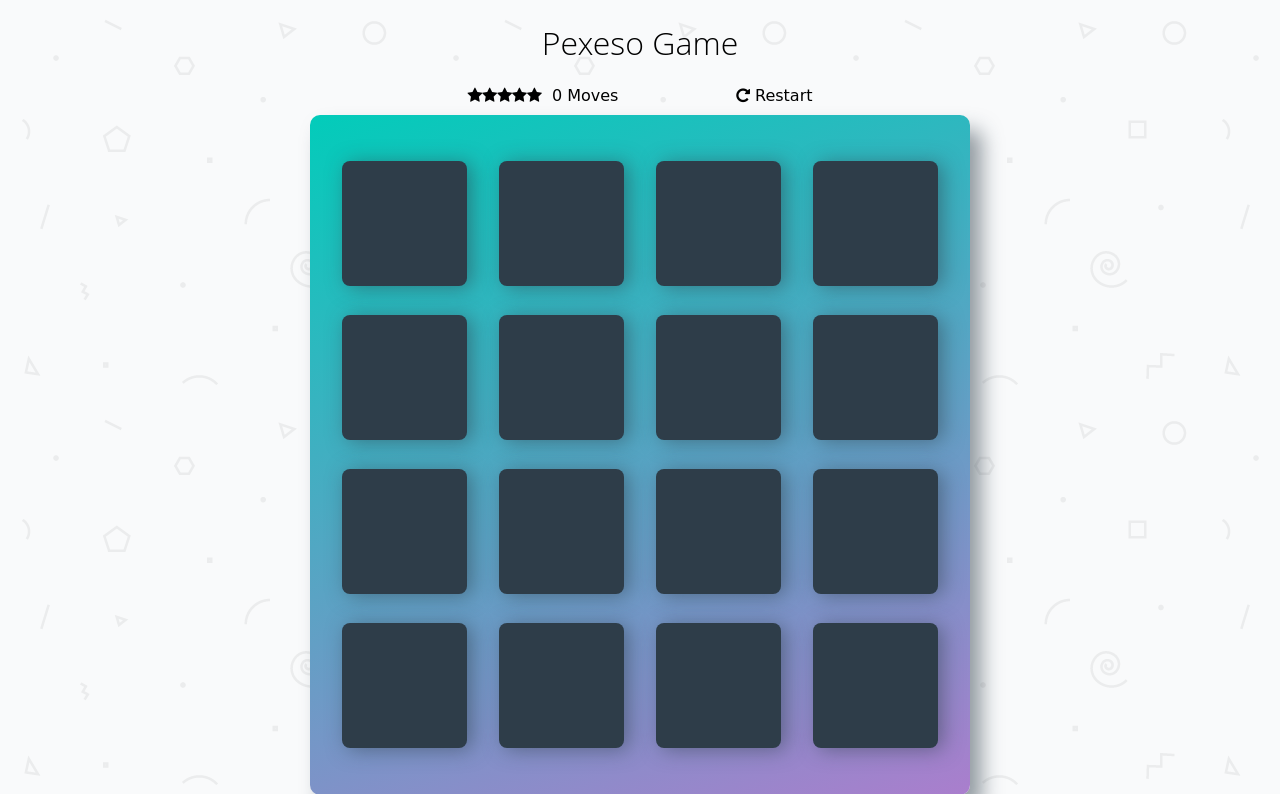
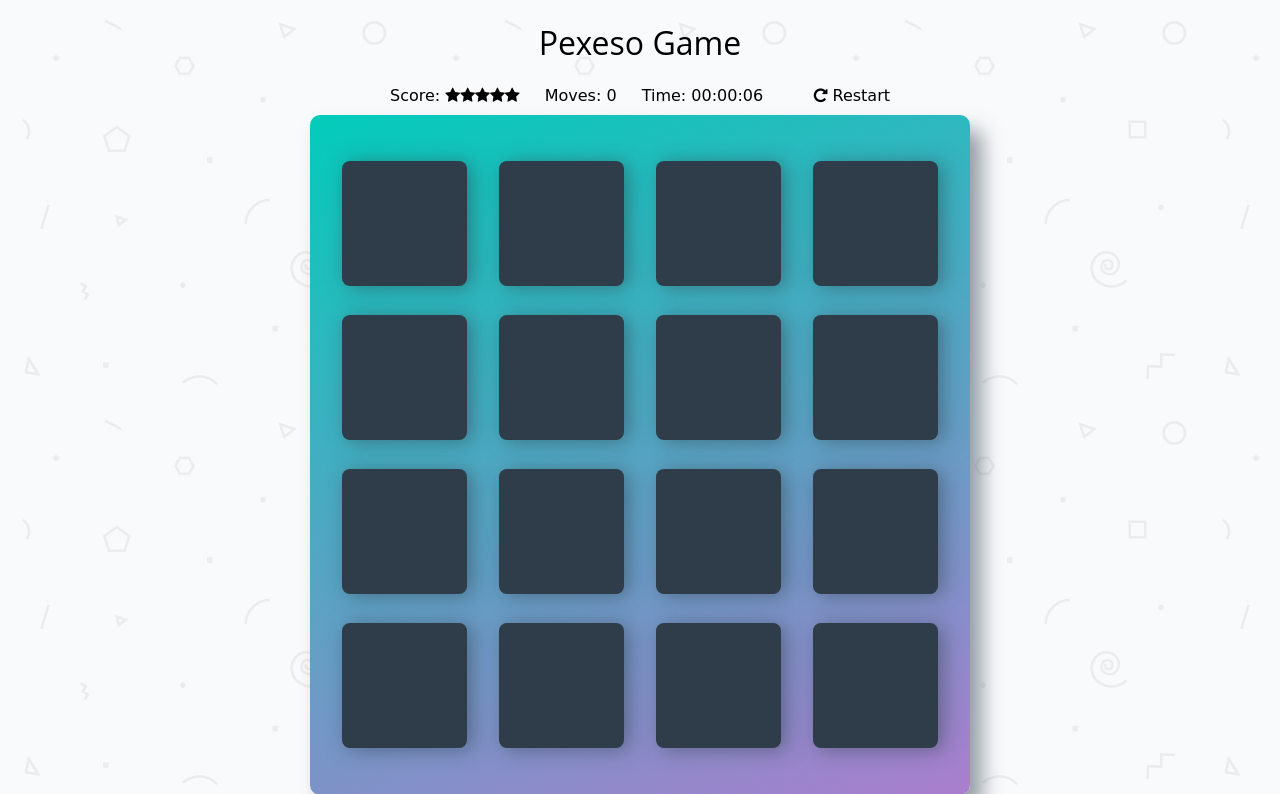
Before and after one commit to towmass/memory-game, a PHP site: page / in a window 1280 px wide. Shown: the top 794 px of the page. Run offline with PHP 8.4, Linux system fonts and the light colour scheme; some libraries are stand-ins or nearby versions; some web fonts are replaced.

Commit message:
Added feature: game timer with stop/restart mechanism

```diff
--- a/css/app.css
+++ b/css/app.css
@@ -30,7 +30,7 @@ body {
 
 h1 {
     font-family: 'Open Sans', sans-serif;
-    font-weight: 300;
+    font-weight: 400;
 }
 
 /*
@@ -149,7 +149,7 @@ h1 {
 
 .score-panel {
     text-align: left;
-    width: 345px;
+    width: 500px;
     margin-bottom: 10px;
 }
 
@@ -157,12 +157,20 @@ h1 {
     margin: 0;
     padding: 0;
     display: inline-block;
-    margin: 0 5px 0 0;
+    margin: 0 20px 0 0;
 }
 
 .score-panel .stars li {
     list-style: none;
     display: inline-block;
+}
+
+.score-panel .moves {
+    margin: 0 20px 0 0;
+}
+
+.score-panel .game-length {
+    margin: 0 20px 0 0;
 }
 
 .score-panel .restart {
--- a/index.html
+++ b/index.html
@@ -16,11 +16,12 @@
         </header>
 
         <section class="score-panel">
-        	<ul class="stars">
+        	Score: <ul class="stars">
         		<li><i class="fa fa-star"></i></li><li><i class="fa fa-star"></i></li><li><i class="fa fa-star"></i></li><li><i class="fa fa-star"></i></li><li><i class="fa fa-star"></i></li>
         	</ul>
 
-        	<span class="moves">3</span> Moves
+            Moves: <span class="moves">0</span>
+            Time: <span class="game-length">00:00:00</span>
 
             <div class="restart">
         		<i class="fa fa-repeat"></i> Restart
```
Also changed, not shown: js/app.js (+77 -2 lines).
